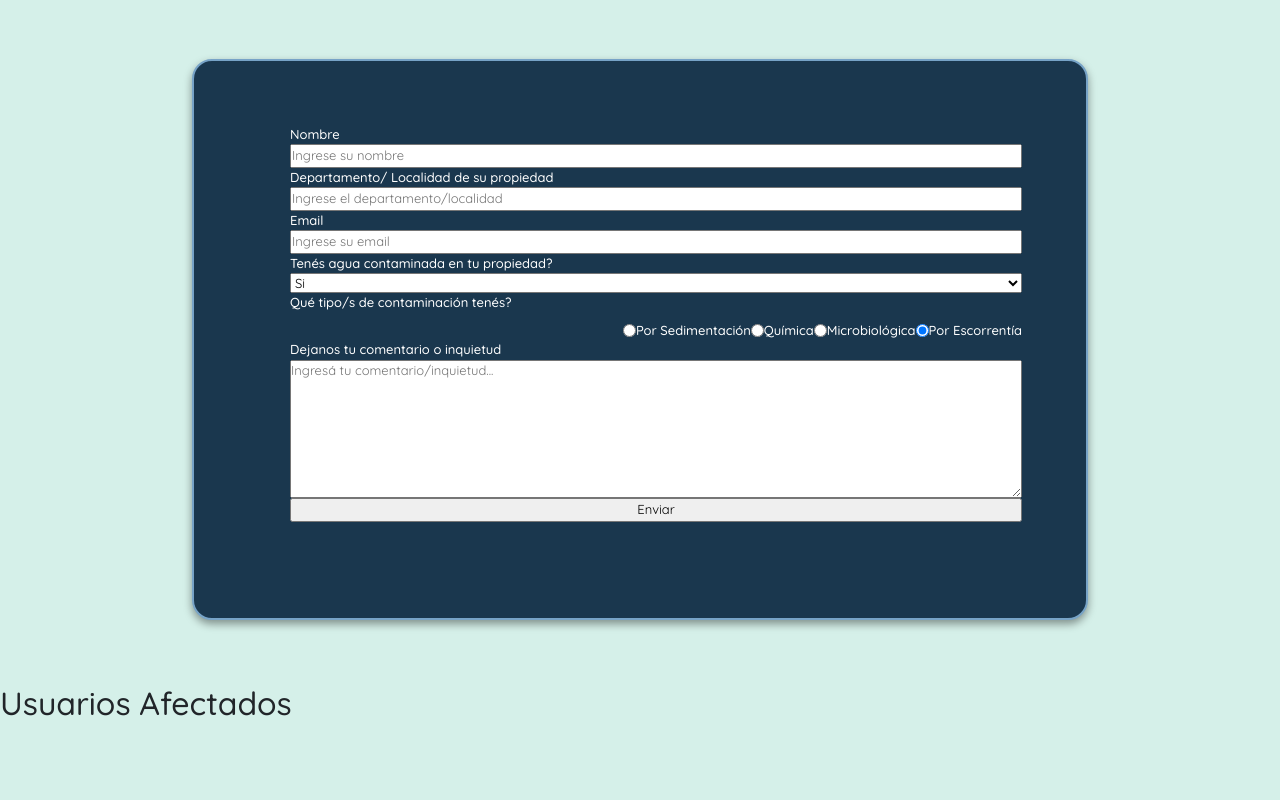
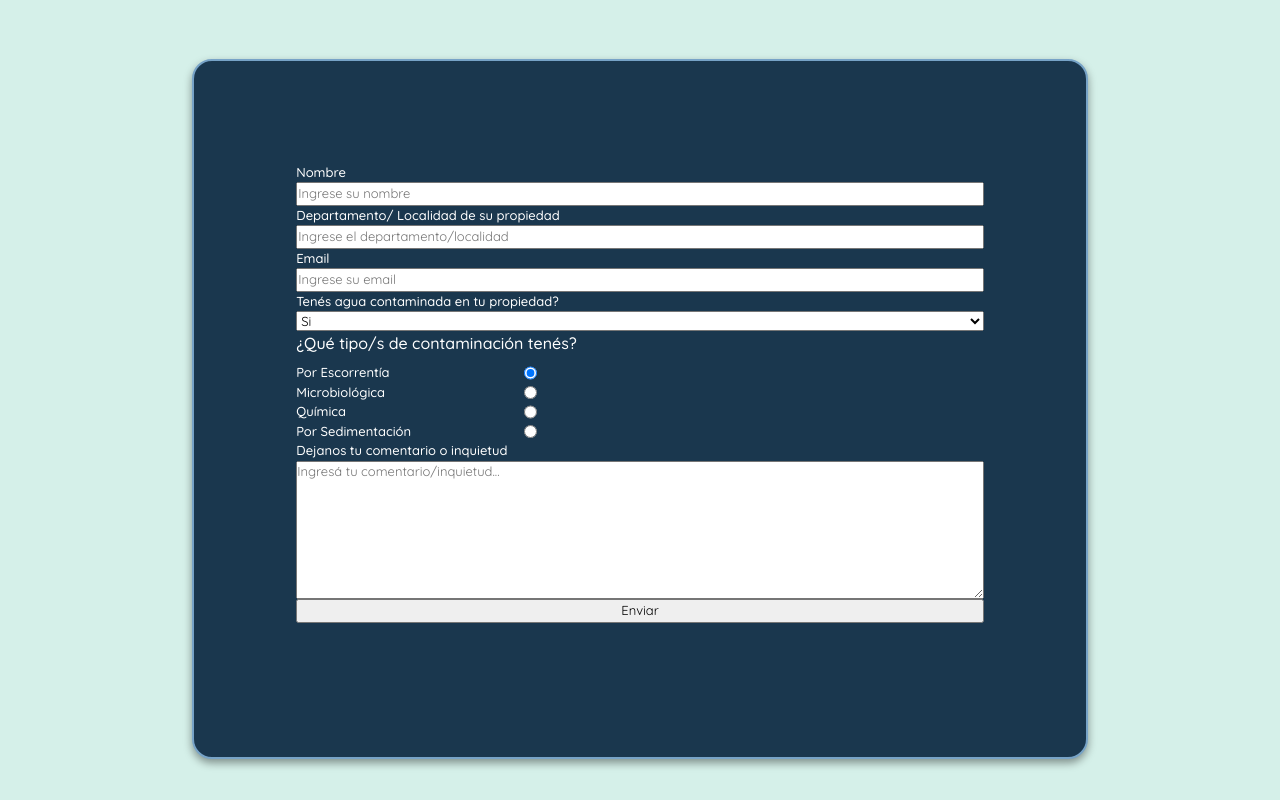
Before and after one commit to valecasetti/contaminacion_del_agua, a website: page secciones/contacto.html in a window 1280 px wide. Shown: the part 820-1620 px from the top of the page. Drawn offline with nearby package versions, Linux system fonts and the light colour scheme; no server answers; files whose address does not match are found by name.

Commit message:
correccion js

```diff
--- a/index.js
+++ b/js/index.js
@@ -78,30 +78,3 @@ function listaUsuarios() {
     console.log("id: " + datosU[i].id + ", Nombre: " + datosU[i].Nombre + ", Departamento: " + datosU[i].Departamento + ", email: " + datosU[i].Email + ", Contaminación: " + datosU[i].Contaminacion + ", Tipo: " + datosU[i].Tipo + ", Comentario: " + datosU[i].Comentario);
     }
 };
-
-fetch("https://randomuser.me/api/?results=5")
-.then((response)=>response.json())
-.then((datos)=>{
-    let usuarios = datos.results
-    console.log(usuarios)
-
-    let afectados = document.querySelector("#perfiles")
-
-    for(let i = 0; i < usuarios.length; i++){
-        let perfil = usuarios[i]
-        let fechaRegistro = perfil.registered.date.split("T")[0];
-
-        afectados.innerHTML += `
-        <div class="perfilUsuario">
-            <img src="${perfil.picture.medium}" class="fotoPerfil"/>
-            <h2>${perfil.name.first} ${perfil.name.last}</h2>
-            <p>Localidad: ${perfil.location.city}</p>
-            <p>${perfil.email}</p>
-            <p>Fecha de registro: ${fechaRegistro}</p>
-        </div>
-        `
-    }
-})
-.catch((error)=>{
-    console.log(error);
-});
--- a/secciones/contacto.html
+++ b/secciones/contacto.html
@@ -73,14 +73,20 @@
                     </label>
                 </li>
                 <li>
-                    <legend>Qué tipo/s de contaminación tenés?</legend>
+                    <legend>¿Qué tipo/s de contaminación tenés?</legend>
                     <div class="tipos">
                         <label for="escorrentia">Por Escorrentía</label>
                         <input type="radio" id="escorrentia" name="tipo" value="escorrentia" class="botones" checked />
+                    </div>
+                    <div class="tipos">
                         <label for="microbio">Microbiológica</label>
                         <input type="radio" id="microbio" name="tipo" value="microbiologica" class="botones" />
+                    </div>
+                    <div class="tipos">
                         <label for="quimica">Química</label>
                         <input type="radio" id="quimica" name="tipo" value="quimica" class="botones" />
+                    </div>
+                    <div class="tipos">
                         <label for="sedimentos">Por Sedimentación</label>
                         <input type="radio" id="sedimentos" name="tipo" value="sedimentos" class="botones" />
                     </div>
@@ -99,7 +105,7 @@
         </form>
     </div>
     <div>
-        <h2>Usuarios Afectados</h2>
+        <h2 class="hDos">Usuarios Afectados</h2>
         <div id="perfiles">
 
         </div>
@@ -109,6 +115,7 @@
     <script src="https://cdn.jsdelivr.net/npm/@popperjs/core@2.5.4/dist/umd/popper.min.js"></script>
     <script src="https://stackpath.bootstrapcdn.com/bootstrap/4.5.2/js/bootstrap.min.js"></script>
     <script src="../index.js"></script>
+    <script src="../registro.js"></script>
     <script src="../base_datos.json"></script>
 
 </body>
--- a/style.css
+++ b/style.css
@@ -212,24 +212,38 @@ footer{
     justify-content: center;
     border-radius: 20px;
 }
-.seleccion{
-    display: grid;
+#formulario .form{
+    padding: 5%;
 }
 #formulario .form li{
     display: flex;
     flex-direction: column;
     flex-wrap: nowrap;
 }
+.seleccion{
+    display: grid;
+}
 legend{
-    font-size: small;
+    font-size: medium;
 }
 .tipos{
     display: flex;
-    flex-direction: row-reverse;
+    flex-direction: row;
+    justify-content: space-between;
 }
-/* armar div para cada par de label con input */
+.errores{
+    color: #ffffff;
+}
 
-
+.hDos{
+    color: #77A3C7;
+    font-weight: 700;
+    text-align: center;
+    text-shadow:
+                2px 2px 5px rgba(0, 0, 0, 0.1),
+                -2px -2px 5px rgba(255, 255, 255, 0.7),
+                4px 4px 10px rgba(0, 0, 0, 0.1);
+}
 .fotoPerfil{
     width: 15%;
 }
@@ -364,6 +378,9 @@ legend{
     .dos{
         width: auto;
     }
+    .tipos{
+        width: 50%;
+    }
 }
 
 @media (min-width: 1024px){
@@ -424,4 +441,7 @@ legend{
     .componentes{
         padding: 5%;
     }
+    .tipos{
+        width: 35%;
+    }
 }
```
Also changed, not shown: js/registro.js (added, +26 -0 lines).
